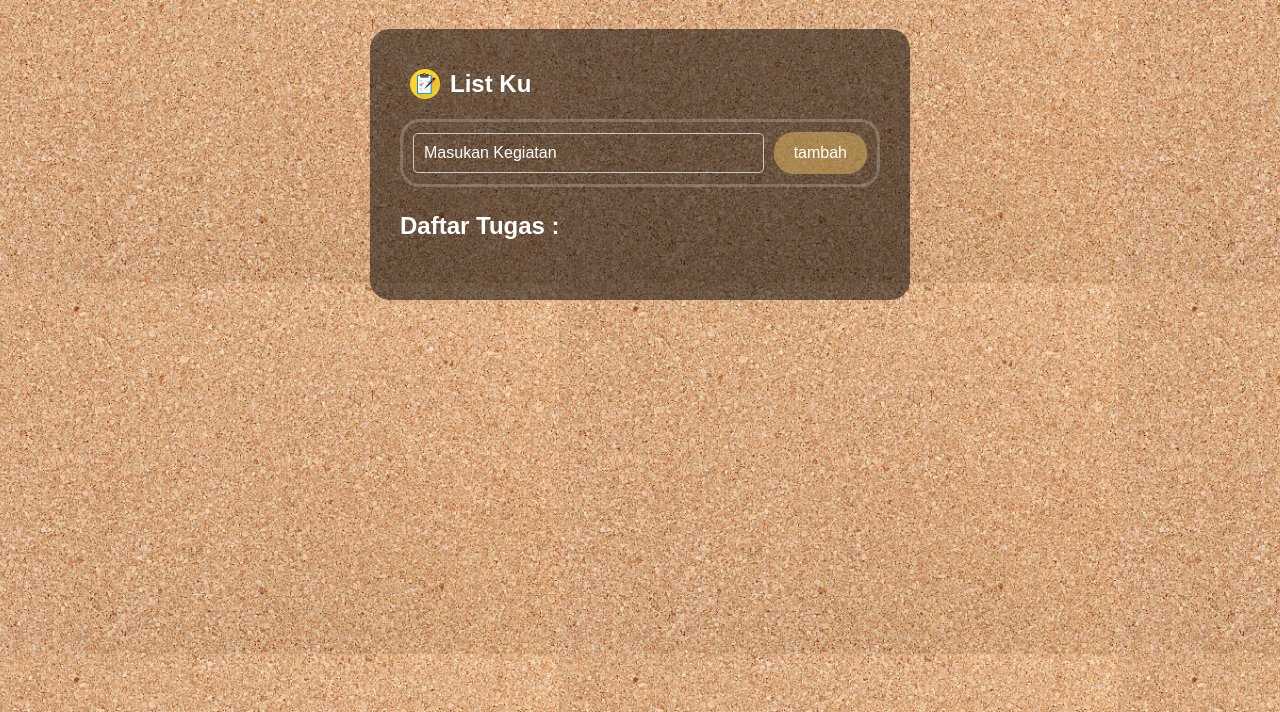
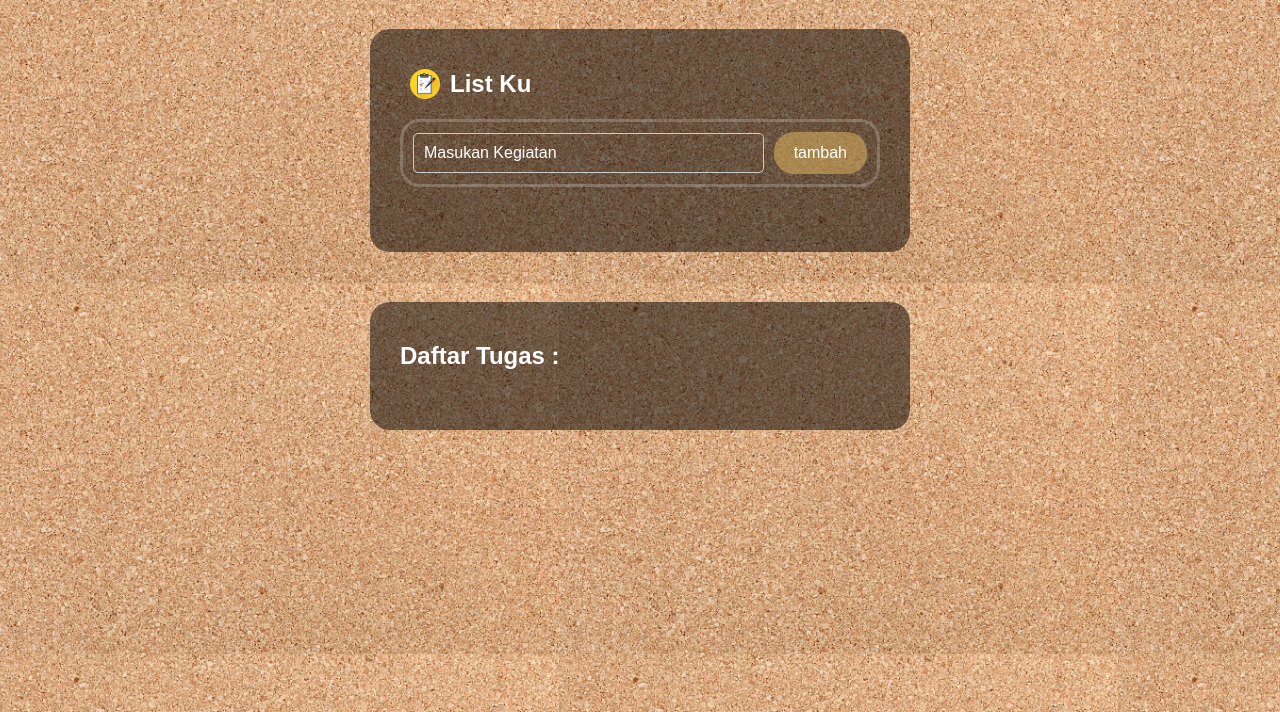
Before and after one commit to NeoNekooo/todo-list, a plain HTML site: page index.html in a window 1280 px wide. Shown: the part 88-800 px from the top of the page. Drawn offline with Linux system fonts and the light colour scheme.

Commit message:
index.html

```diff
--- a/index.html
+++ b/index.html
@@ -15,6 +15,8 @@
                 <input type="text" id="addbox" placeholder="Masukan Kegiatan">
                 <button onclick="addTaks()">tambah</button>
             </div>
+        </div>
+        <div class="wlee">
             <h2>Daftar Tugas :</h2>
             <ul id="listcontainer">
                 <!-- <li class="checked">taks 1</li>
```
